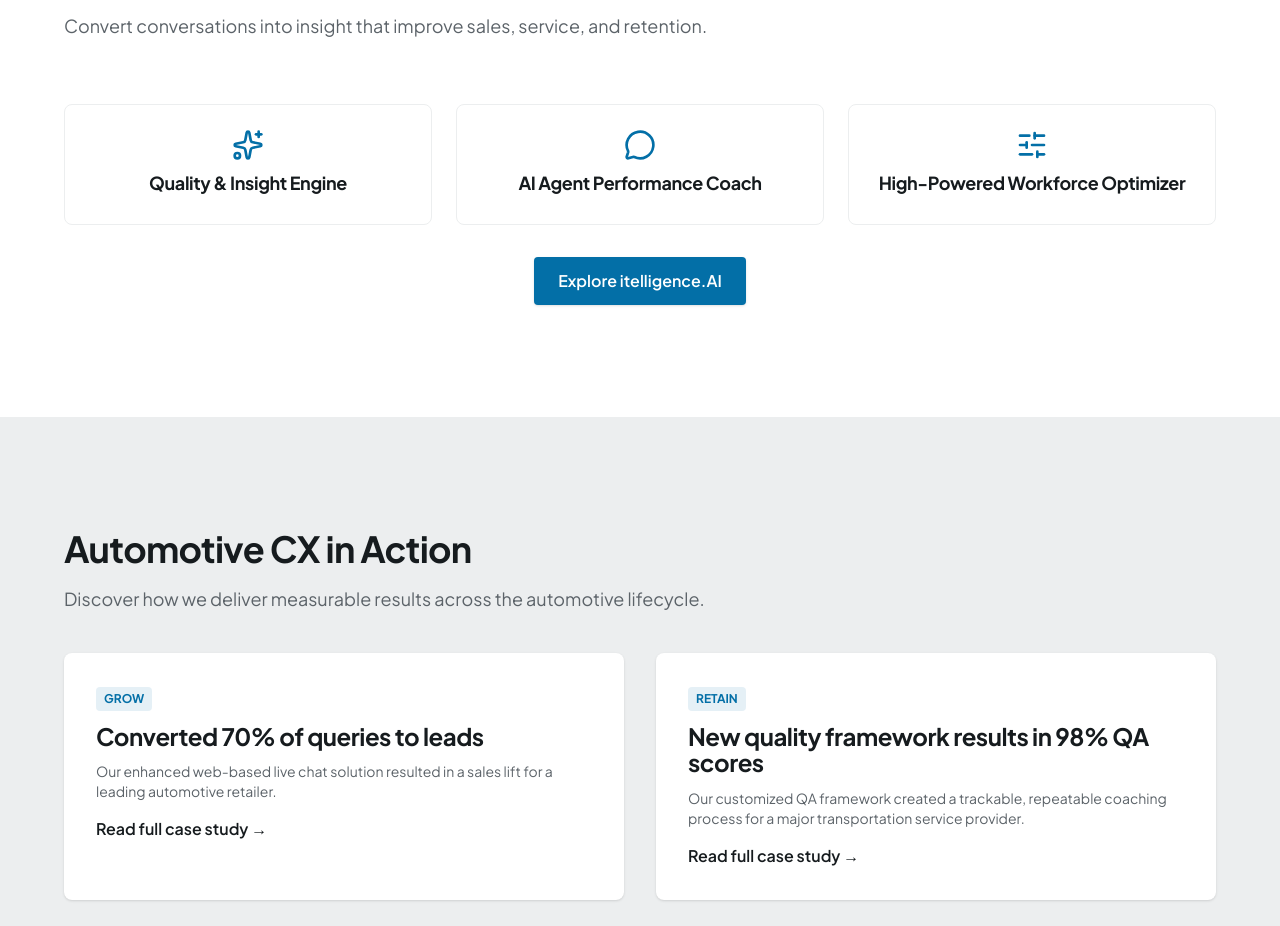
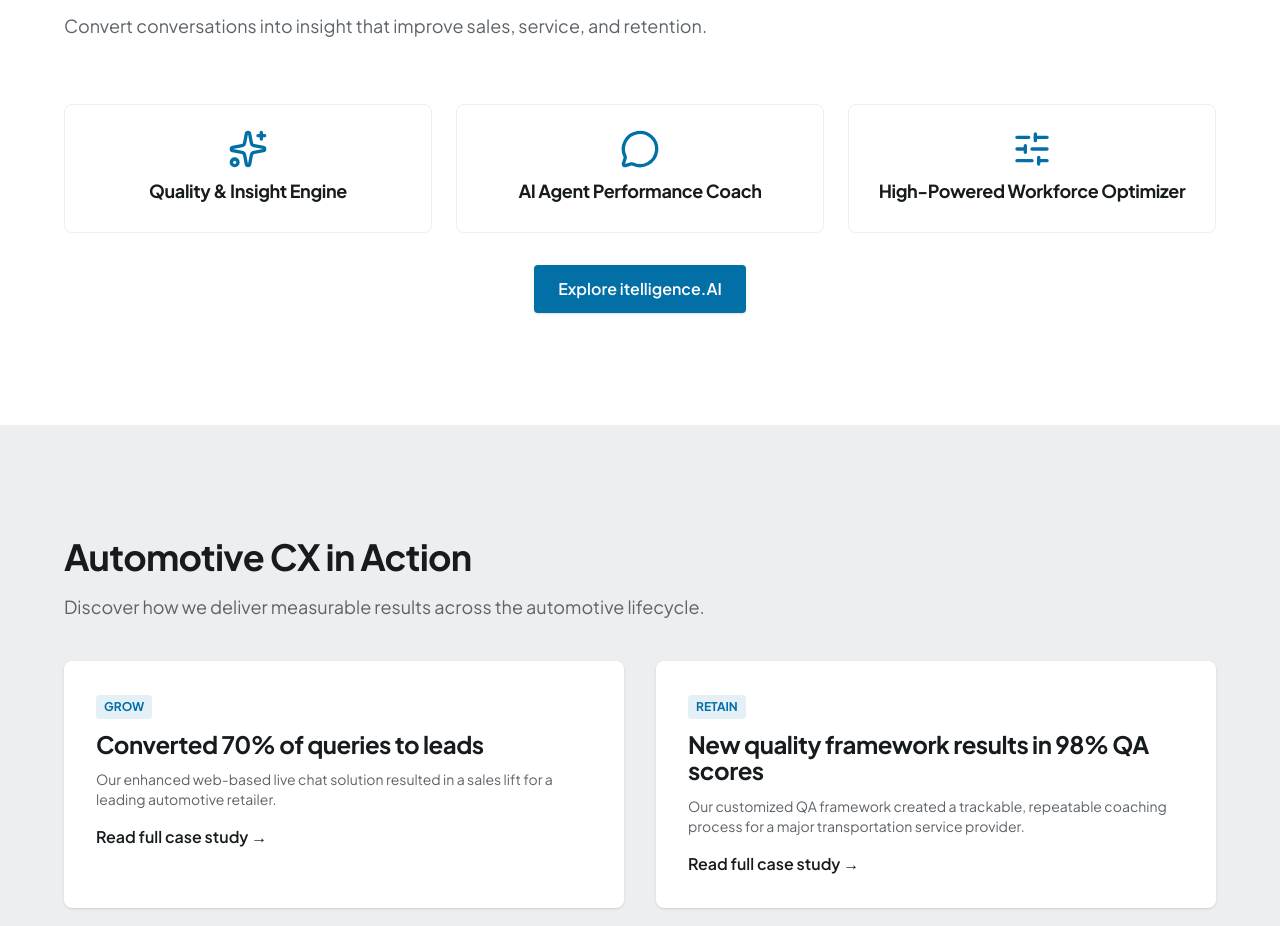
Before and after one commit to knightfoxapps/itelligenceweb, a Next.js app: page /industries/automotive in a window 1280 px wide. Shown: the part 3981-4907 px from the top of the page. Built offline with nearby package versions, Linux system fonts and the light colour scheme.

Commit message:
fix: bump icon sizes to 40px for feature cards

```diff
--- a/src/app/(marketing)/industries/automotive/content.tsx
+++ b/src/app/(marketing)/industries/automotive/content.tsx
@@ -141,7 +141,7 @@ export function AutomotiveContent() {
             { icon: SlidersHorizontal, title: "High-Powered Workforce Optimizer" },
           ].map((item) => (
             <div key={item.title} className="rounded-lg border border-gray-100 p-6 text-center">
-              <item.icon className="mx-auto mb-3 h-8 w-8 text-brand-blue" />
+              <item.icon className="mx-auto mb-3 h-10 w-10 text-brand-blue" />
               <h3 className="mb-2 text-lg font-bold">{item.title}</h3>
             </div>
           ))}
--- a/src/app/(marketing)/solutions/engage/content.tsx
+++ b/src/app/(marketing)/solutions/engage/content.tsx
@@ -196,7 +196,7 @@ export function EngageContent() {
         <div className="grid grid-cols-1 gap-8 sm:grid-cols-2">
           {howWeEngage.map((item) => (
             <div key={item.title} className="border-l-2 border-brand-blue pl-6">
-              <item.icon className="mb-3 h-6 w-6 text-brand-blue" />
+              <item.icon className="mb-3 h-10 w-10 text-brand-blue" />
               <h3 className="mb-2 text-lg font-bold">{item.title}</h3>
               <p className="text-sm text-muted-foreground">{item.description}</p>
             </div>
```
